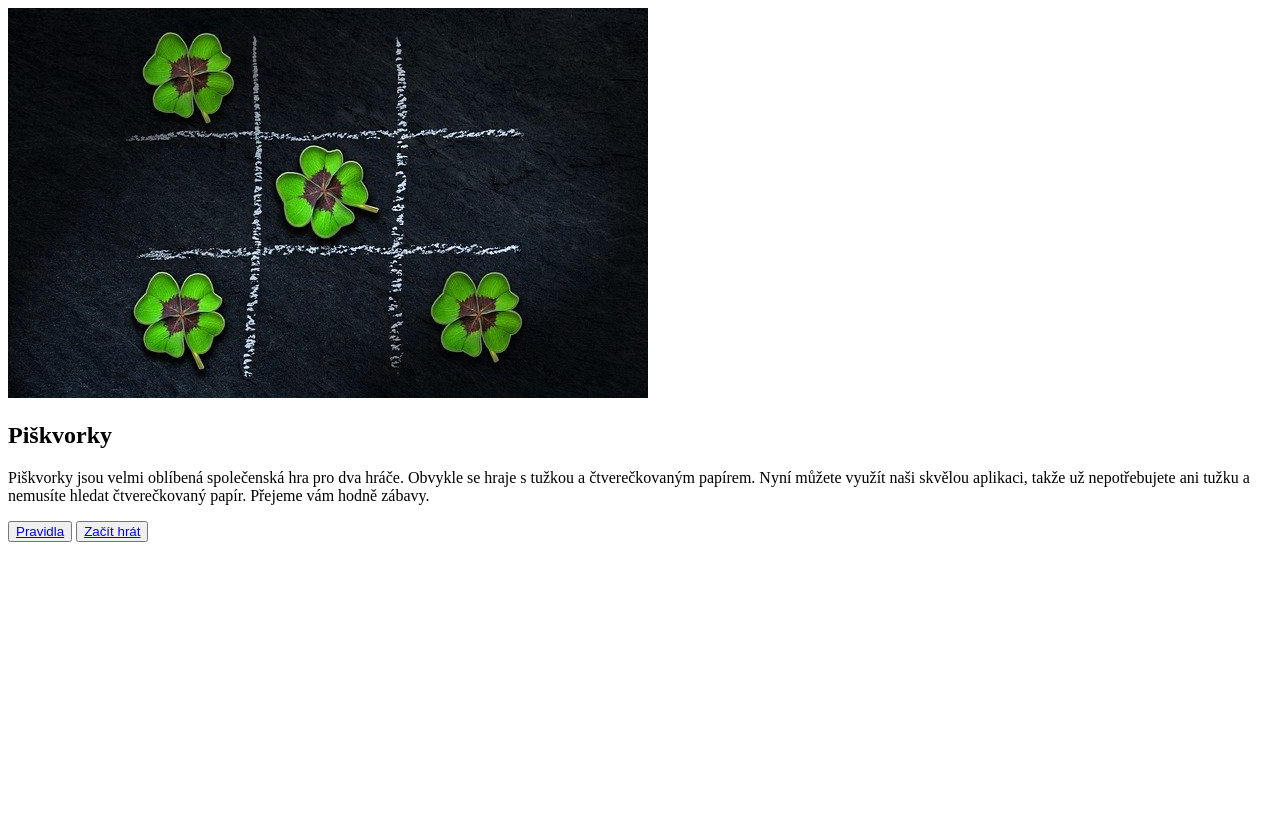
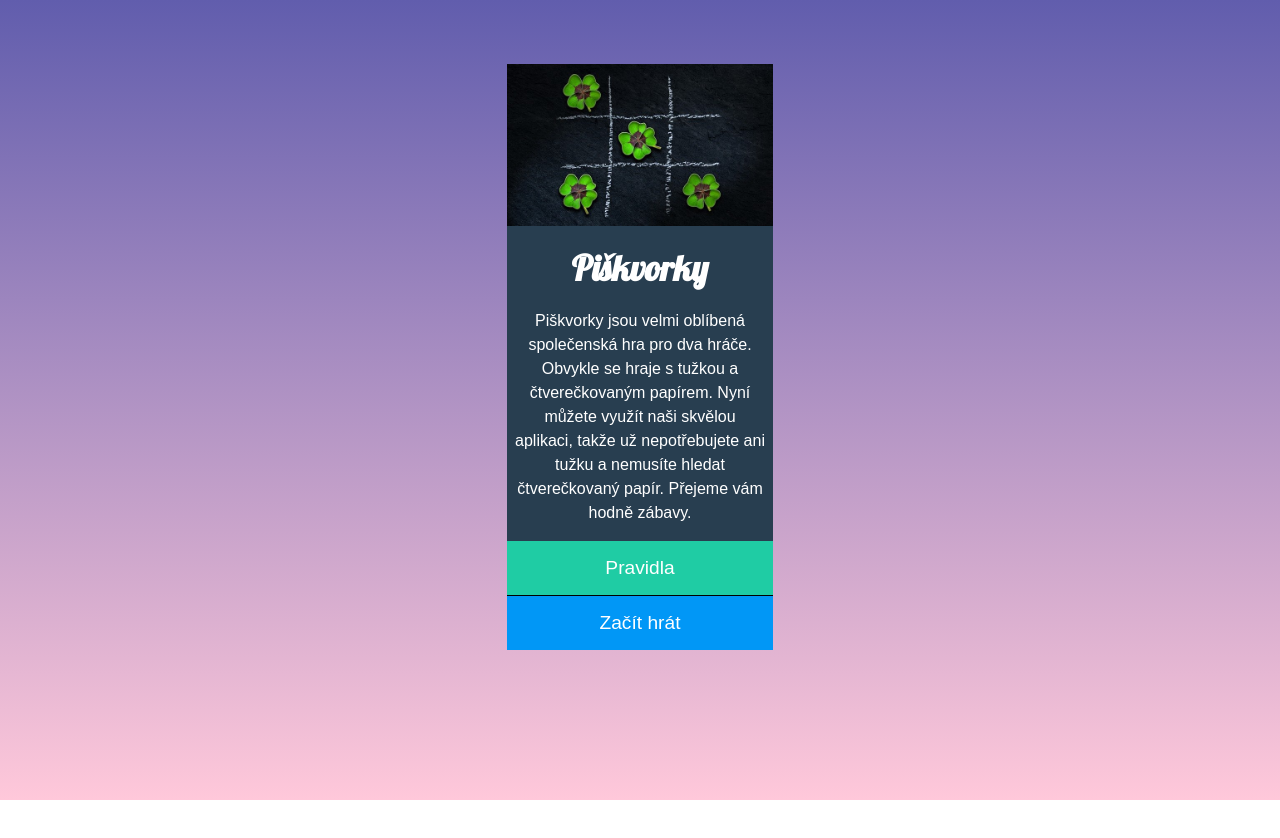
Before and after one commit to HSpoustova/CZECHITAS-piskvorky, a plain HTML site: page index.html in a window 1280 px wide. Before the commit the page ends 800 px from the top, so only its background shows below. Drawn offline with Linux system fonts and the light colour scheme.

Commit message:
pridani hotoveho html a CSS

```diff
--- a/index.html
+++ b/index.html
@@ -4,16 +4,22 @@
     <meta charset="UTF-8" />
     <meta name="viewport" content="width=device-width, initial-scale=1.0" />
     <link rel="stylesheet" type="text/css" href="style.css" />
+    <link rel="preconnect" href="https://fonts.googleapis.com" />
+    <link rel="preconnect" href="https://fonts.gstatic.com" crossorigin />
+    <link
+      href="https://fonts.googleapis.com/css2?family=Lobster&display=swap"
+      rel="stylesheet"
+    />
+
     <title>Piškvorky</title>
   </head>
   <body>
     <div class="kontejner">
-      <main>
       <header class="uvodni-foto">
         <img src="uvodni.jpg" alt="Piskvorkova mřížka" />
       </header>
 
-        <section clas="obsah">
+      <section class="obsah">
         <h1 class="obsah__nadpis">Piškvorky</h1>
         <p class="obsah__text">
           Piškvorky jsou velmi oblíbená společenská hra pro dva hráče. Obvykle
@@ -24,17 +30,16 @@
       </section>
 
       <section class="tlacitka">
-          <button class="tlacitko-1">
+        <button class="tlacitko tlacitko__pravidla">
           <a href="https://czechitas-podklady.cz/Piskvorky-pravidla/"
             >Pravidla
           </a>
         </button>
 
-          <button class="tlacitko-2">
+        <button class="tlacitko tlacitko__hrat">
           <a href="index.html">Začít hrát </a>
         </button>
       </section>
-      </main>
     </div>
   </body>
 </html>
--- a/style.css
+++ b/style.css
@@ -1,17 +1,125 @@
-html {}
+html {
+  font-family: sans-serif;
+  color: #ffffff;
+  background-image: linear-gradient(#615dad, #ffc8da);
+  background-repeat: no-repeat;
+  background-position: center;
+  background-size: cover;
+  line-height: 1.5rem;
+  height: 100%;
+
+}
+
+body {
+  margin: 0;
+  padding: 0;
+  min-height: 100%;
+
+}
+
+.kontejner {
+  width: 68%;
+  margin-left: auto;
+  margin-right: auto;
+  margin-top: 5%;
+  display: flex;
+  flex-wrap: wrap;
+  justify-content: center;
+  align-items: center;
+}
+
+.uvodni-foto {
+  display: flex;
+  justify-content: center;
+  width: 100%;
+  align-items: baseline;
+
+}
+
+.uvodni-foto img {
+  max-width: 100%;
+  width: 640px;
+
+}
+
+.obsah {
+  background-color: #283e50;
+  width: 100%;
 
 
+}
 
-.kontejner {}
+.obsah__nadpis {
+  font-family: 'Lobster', cursive;
+  text-align: center;
+  font-size: 2.2rem;
 
-.obsah {}
+}
 
-.obsah__nadpis {}
+.obsah__text {
 
-.obsah__text {}
+  text-align: center;
+  padding-left: 0.5rem;
+  padding-right: 0.5rem;
 
-.tlacitka {}
+}
 
-.tlacitko-1 {}
+.tlacitka {
+  display: flex;
+  flex-direction: row;
+  flex-wrap: wrap;
+  width: 100%;
+}
 
-.tlacitko-2 {}
+a {
+  text-decoration: none;
+  color: #ffffff;
+
+
+}
+
+.tlacitko {
+  text-align: center;
+  padding-bottom: 1rem;
+  padding-top: 1rem;
+  width: 100%;
+  border: 0;
+  font-family: sans-serif;
+  font-size: 1.2rem;
+}
+
+.tlacitko__pravidla {
+  background-color: #1fcca4;
+  border-bottom: 1px solid black;
+}
+
+.tlacitko__pravidla:hover {
+
+  background-color: #1cbb96;
+}
+
+.tlacitko__hrat {
+  background-color: #0197f6;
+
+}
+
+.tlacitko__hrat:hover {
+  background-color: #0090e9;
+
+}
+
+@media (min-width:640px) {
+
+  .kontejner {
+    width: calc(100vh / 3);
+  }
+
+  @media (min-width: 1000px) {
+
+    .kontejner {
+
+      width: calc(100vh / 3);
+    }
+
+  }
+}
```
Lines whose indentation alone changed are shown as unchanged.
